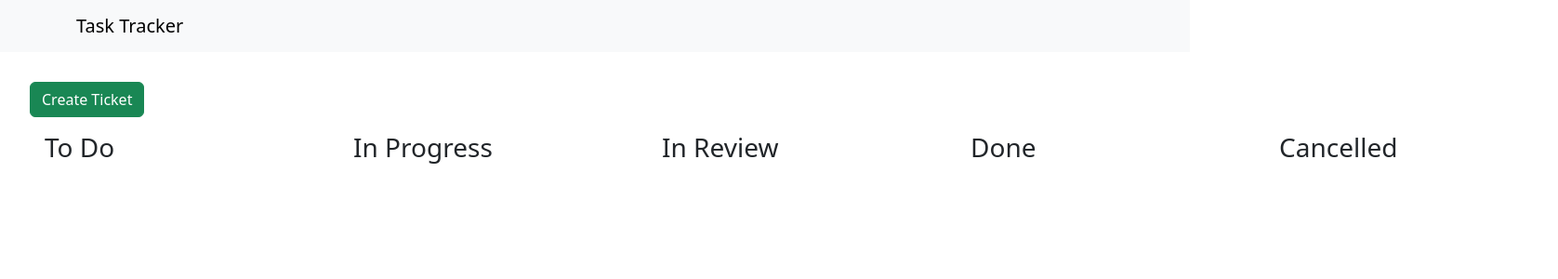
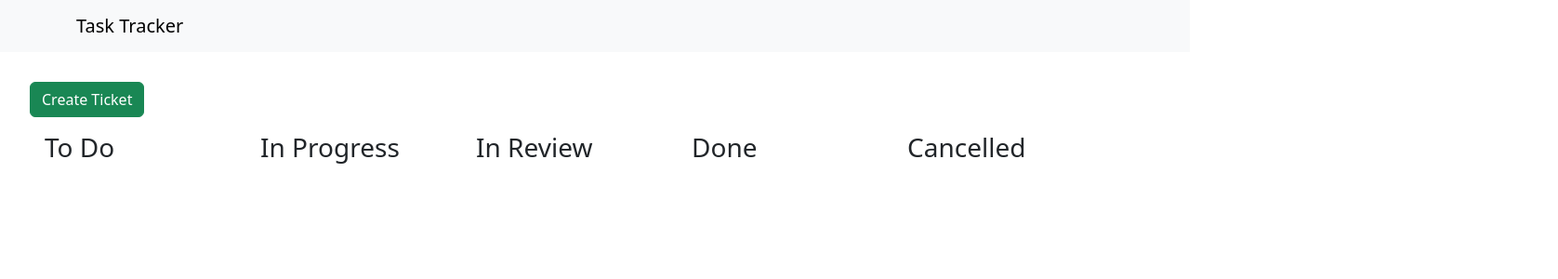
Before and after one commit to alvislim/Task-Tracker, a React (Vite) app: page / in a window 1280 px wide. Shown: the top 300 px of the page at 93% size, 1676 px wide, since content can reach past the window. Built offline with nearby package versions, Linux system fonts and the light colour scheme.

Commit message:
added scrollbar style and some excpetion handling in form field

```diff
--- /dev/null
+++ b/src/App.scss
@@ -0,0 +1,19 @@
+::-webkit-scrollbar {
+  width: 4px;
+  height: 4px;
+}
+
+/* Track */
+::-webkit-scrollbar-track {
+  background: #f1f1f1;
+}
+
+/* Handle */
+::-webkit-scrollbar-thumb {
+  background: #888;
+}
+
+/* Handle on hover */
+::-webkit-scrollbar-thumb:hover {
+  background: #555;
+}
--- a/src/App.tsx
+++ b/src/App.tsx
@@ -1,6 +1,7 @@
 import "bootstrap/dist/css/bootstrap.css";
 import { RouterProvider, createRouter } from "@tanstack/react-router";
 import { routeTree } from "./routeTree.gen";
+import "./App.scss";
 
 const router = createRouter({ routeTree });
 
--- a/src/component/modules/landing/index.scss
+++ b/src/component/modules/landing/index.scss
@@ -1,6 +1,6 @@
 .wrapper {
   padding: 2rem;
-
+  overflow-x: scroll;
   .tasks-wrapper {
     display: flex;
     flex-flow: row;
--- a/src/component/modules/landing/taskDetailCardWrapper/index.scss
+++ b/src/component/modules/landing/taskDetailCardWrapper/index.scss
@@ -1,9 +1,12 @@
 .task-detail-card-wrapper {
   margin: 1rem;
-  min-width: 300px;
+  min-width: 200px;
+  max-height: 980px;
+  overflow-y: scroll;
+
   .cards-container {
     .card-container {
-      max-width: 300px;
+      max-width: 180px;
       display: flex;
       flex-wrap: wrap;
       margin: 1rem 0;
@@ -12,8 +15,19 @@
         display: flex;
         padding: 1rem 0;
 
-        .desc-wrapper {
-          padding: 1rem;
+        .list-wrapper {
+          .list-group {
+            .list-group-item {
+              .card-title {
+                max-width: 100px;
+                font-size: 14px;
+              }
+              .card-text {
+                max-width: 100px;
+                font-size: 12px;
+              }
+            }
+          }
         }
       }
     }
--- a/src/component/modules/landing/taskDetailCardWrapper/taskDetailCard/index.tsx
+++ b/src/component/modules/landing/taskDetailCardWrapper/taskDetailCard/index.tsx
@@ -30,11 +30,8 @@ const TaskDetailCard = (props: Props) => {
               {ListGroupItem("Region", task.region)}
               {ListGroupItem("Owner", task.owner)}
               {ListGroupItem("Deadline", task.dueDate)}
+              {ListGroupItem("Description", task.description)}
             </ListGroup>
-          </div>
-          <div className="desc-wrapper">
-            <Card.Subtitle>Description</Card.Subtitle>
-            <Card.Text>{task.description}</Card.Text>
           </div>
         </div>
         {task.taskNumber ? (
--- a/src/dummydata/index.tsx
+++ b/src/dummydata/index.tsx
@@ -30,3 +30,5 @@ export const currentLoginUser: User = {
 };
 
 export const taskLists: InputTypes[] = [];
+
+export const region: string[] = ["Singapore", "Hong Kong", "UAE"];
--- a/src/hooks/useUserData.tsx
+++ b/src/hooks/useUserData.tsx
@@ -26,6 +26,7 @@ export const useUserData = () => {
       dateCreation: currentDate,
       taskNumber: input?.taskNumber ?? generateTaskNumber(),
     };
+    !updateTaskWithId.status ?? "To Do";
     const currTasks = tasks || [];
     currTasks?.push(updateTaskWithId);
     setTasks(currTasks);
```
Also changed, not shown: src/component/common/modalPrompt/index.scss (deleted).
